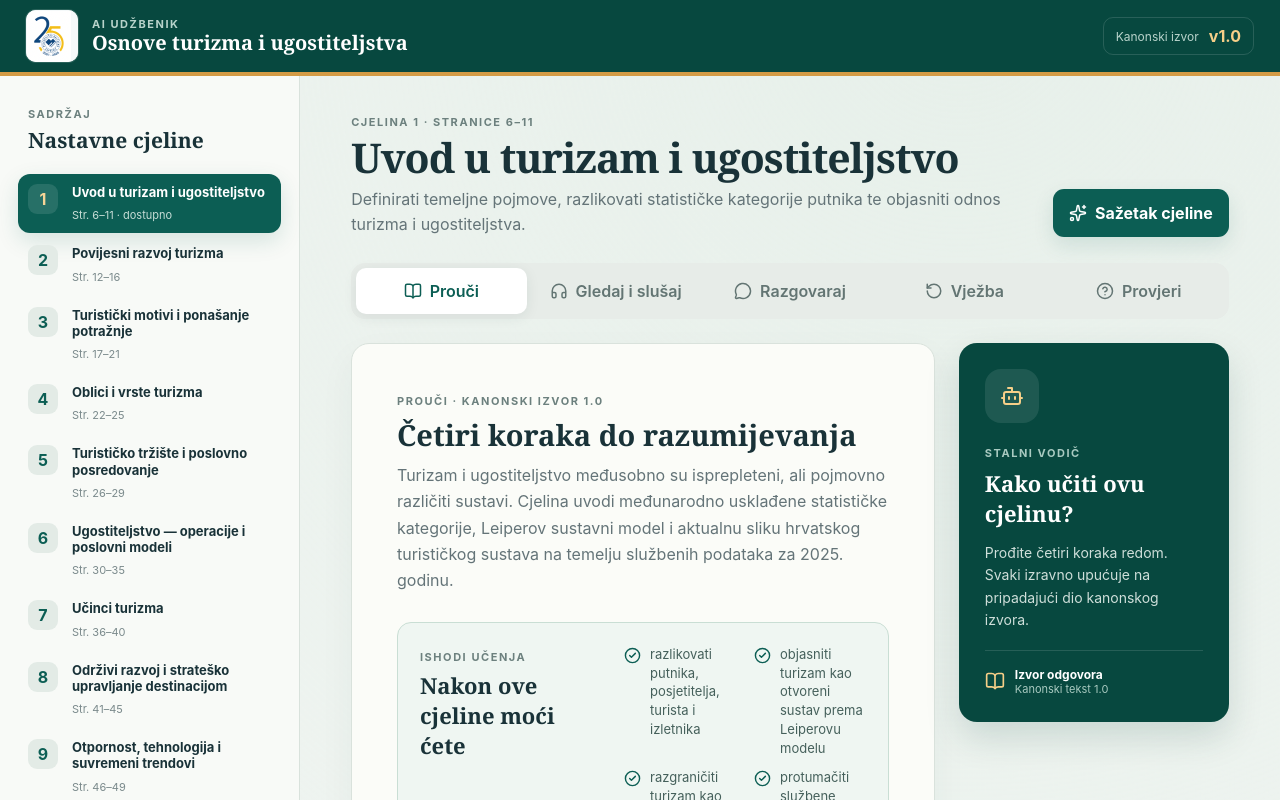
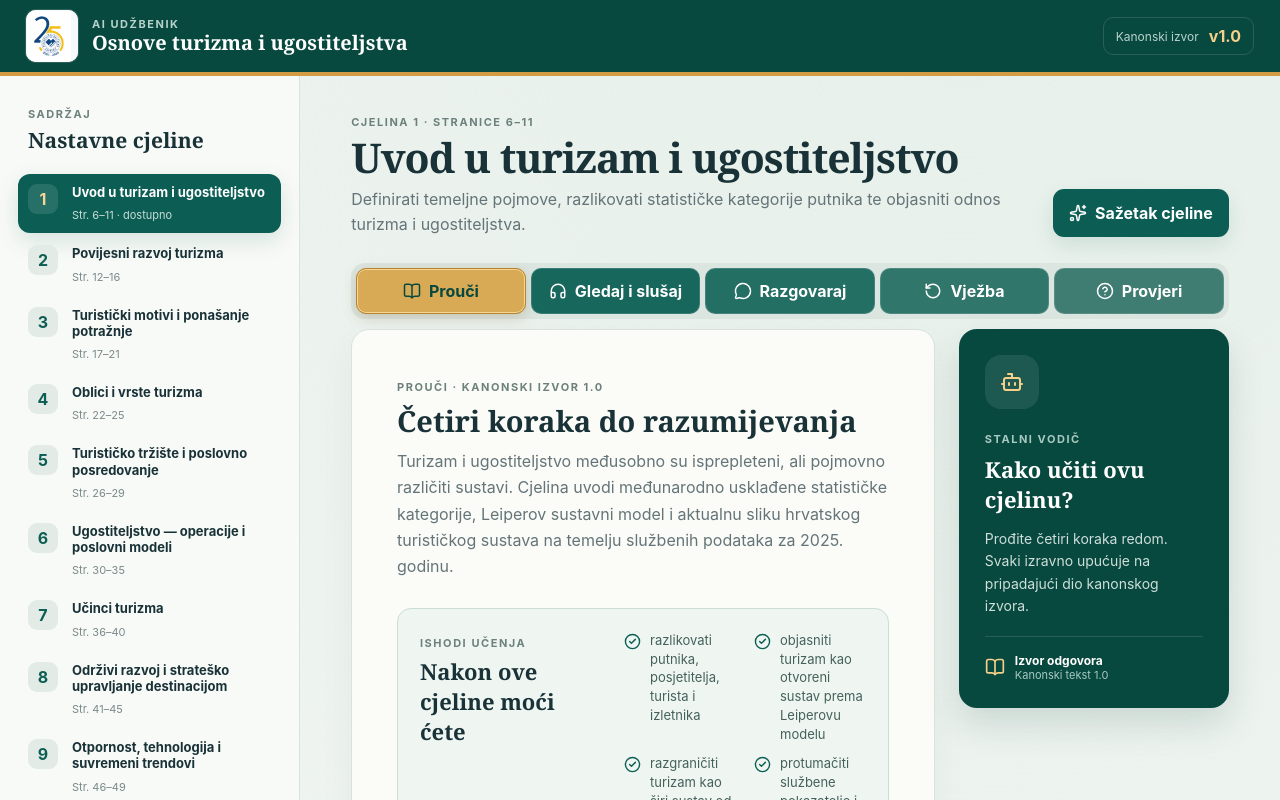
Before and after one commit to Salas-Hrastik/osnove-turizma-ai-udzbenik, a React (Vite) app: page / in a window 1280 px wide. Shown: the top 800 px of the page. Built offline with nearby package versions, Linux system fonts and the light colour scheme.

Commit message:
Uredi boje i razmak stalnog izbornika

```diff
--- a/src/App.tsx
+++ b/src/App.tsx
@@ -69,7 +69,7 @@ function App() {
 
           <nav className="mode-tabs" aria-label="Načini rada">
             {modes.map(({ name, label, icon: Icon }) => (
-              <button key={name} className={mode === name ? 'active' : ''} onClick={() => setMode(name)} disabled={!hasContent && name !== 'Prouči'}>
+              <button key={name} className={mode === name ? 'active' : ''} aria-pressed={mode === name} onClick={() => setMode(name)} disabled={!hasContent && name !== 'Prouči'}>
                 <Icon /><span>{label}</span>
               </button>
             ))}
--- a/src/styles.css
+++ b/src/styles.css
@@ -38,10 +38,16 @@ button:focus-visible, input:focus-visible, a:focus-visible { outline: 3px solid
 .summary-button,.primary-button { border:0; border-radius:11px; background:var(--green); color:white; padding:12px 16px; display:flex; align-items:center; gap:8px; cursor:pointer; white-space:nowrap; font-weight:700; box-shadow:0 8px 20px #0c5e5420; }
 .summary-button:hover,.primary-button:hover { background:var(--green-dark); }
 .summary-button svg,.primary-button svg { width:18px; }
-.mode-tabs { max-width:1320px; margin:0 auto 24px; display:grid; grid-template-columns:repeat(5,1fr); background:#e7ece8; padding:5px; border-radius:14px; gap:4px; }
-.mode-tabs button { display:flex; gap:8px; align-items:center; justify-content:center; min-height:46px; border:0; background:transparent; border-radius:10px; color:#637573; font-weight:600; cursor:pointer; }
+.mode-tabs { max-width:1320px; margin:0 auto 10px; display:grid; grid-template-columns:repeat(5,1fr); background:#dce6e0; padding:5px; border-radius:14px; gap:5px; }
+.mode-tabs button { display:flex; gap:8px; align-items:center; justify-content:center; min-height:46px; border:1px solid #ffffff24; background:var(--mode-background); border-radius:10px; color:white; font-weight:700; cursor:pointer; transition:background-color .16s ease,color .16s ease,box-shadow .16s ease,transform .16s ease; }
+.mode-tabs button:nth-child(1) { --mode-background:#0c5e54; }
+.mode-tabs button:nth-child(2) { --mode-background:#17675c; }
+.mode-tabs button:nth-child(3) { --mode-background:#246f64; }
+.mode-tabs button:nth-child(4) { --mode-background:#31766b; }
+.mode-tabs button:nth-child(5) { --mode-background:#3f7d72; }
+.mode-tabs button:not(.active):not(:disabled):hover { transform:translateY(-1px); filter:brightness(.94); box-shadow:0 4px 12px #17362f22; }
 .mode-tabs button svg { width:18px; }
-.mode-tabs button.active { background:white; color:var(--green); box-shadow:0 3px 14px #17362f14; }
+.mode-tabs button.active { border-color:#b8812e; background:#d9aa55; color:var(--green-dark); box-shadow:inset 0 0 0 1px #f4d797,0 4px 14px #70501b38; }
 .mode-tabs button:disabled { opacity:.38; cursor:not-allowed; }
 .content-grid { max-width:1320px; margin:0 auto; display:grid; grid-template-columns:minmax(0,1fr) 270px; gap:24px; align-items:start; }
 .content-grid.without-guide { grid-template-columns:minmax(0,1fr); }
```
